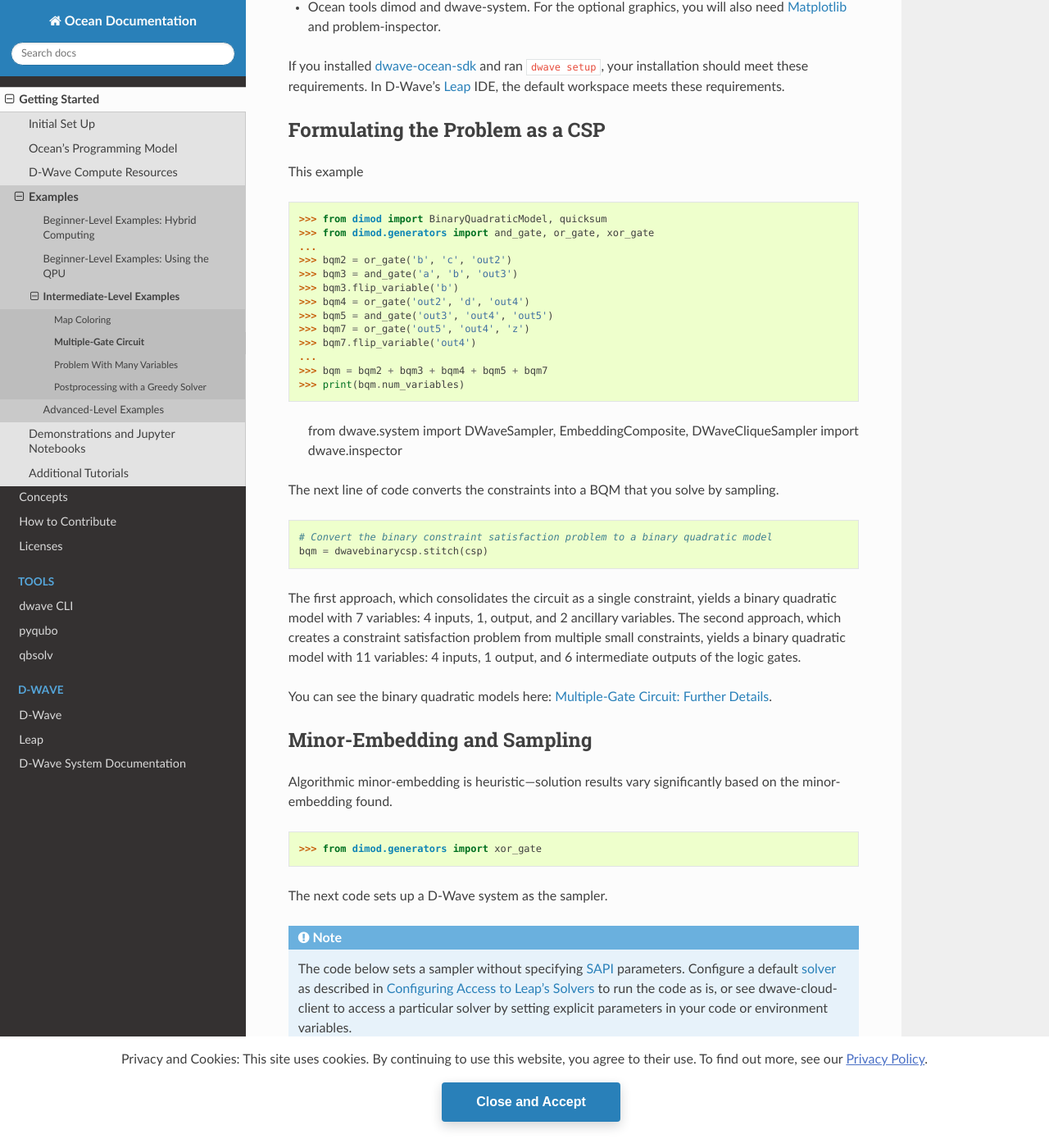
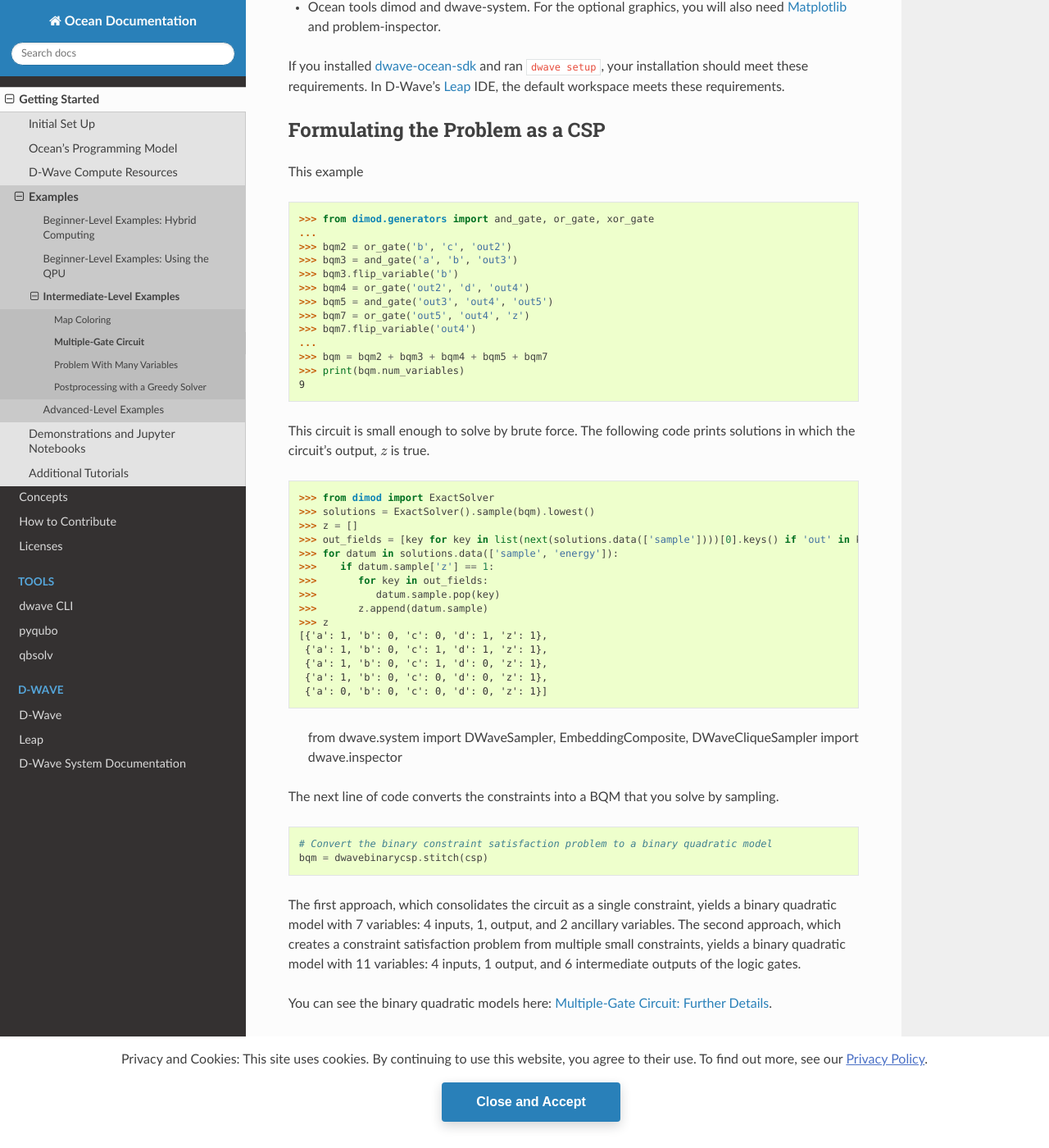
Before and after one commit to dwavesystems/dwave-ocean-sdk, a Sphinx documentation site: the page built from docs/examples/multi_gate.rst, in a window 1280 px wide and 1400 px high, scrolled down 777 px. Shown: the whole window at 82% size. Built offline with Sphinx 7.4.7 and the Read the Docs theme 2.0.0, drawn with Linux system fonts in a browser that asks for light colours; pages that are not in the unit, such as notebooks, are missing from menus; the version number could not be read and is left out; some of the changed text lies outside the part shown.

Commit message:
Solve single circuit classically

```diff
--- a/docs/examples/multi_gate.rst
+++ b/docs/examples/multi_gate.rst
@@ -91,7 +91,7 @@
 
 This example
 
->>> from dimod import BinaryQuadraticModel, quicksum
+
 >>> from dimod.generators import and_gate, or_gate, xor_gate
 ...
 >>> bqm2 = or_gate('b', 'c', 'out2')
@@ -104,8 +104,26 @@
 ...
 >>> bqm = bqm2 + bqm3 + bqm4 + bqm5 + bqm7
 >>> print(bqm.num_variables)
+9
 
+This circuit is small enough to solve by brute force. The following code prints
+solutions in which the circuit's output, :math:`z` is true.
 
+>>> from dimod import ExactSolver
+>>> solutions = ExactSolver().sample(bqm).lowest()
+>>> z = []
+>>> out_fields = [key for key in list(next(solutions.data(['sample'])))[0].keys() if 'out' in key]
+>>> for datum in solutions.data(['sample', 'energy']):
+>>>    if datum.sample['z'] == 1:
+>>>       for key in out_fields:
+>>>          datum.sample.pop(key)
+>>>       z.append(datum.sample)
+>>> z
+[{'a': 1, 'b': 0, 'c': 0, 'd': 1, 'z': 1},
+ {'a': 1, 'b': 0, 'c': 1, 'd': 1, 'z': 1},
+ {'a': 1, 'b': 0, 'c': 1, 'd': 0, 'z': 1},
+ {'a': 1, 'b': 0, 'c': 0, 'd': 0, 'z': 1},
+ {'a': 0, 'b': 0, 'c': 0, 'd': 0, 'z': 1}]
 
 
     from dwave.system import DWaveSampler, EmbeddingComposite, DWaveCliqueSampler
```
Also changed, not shown: other parts of docs/examples/multi_gate.rst (+1 -0 lines).
